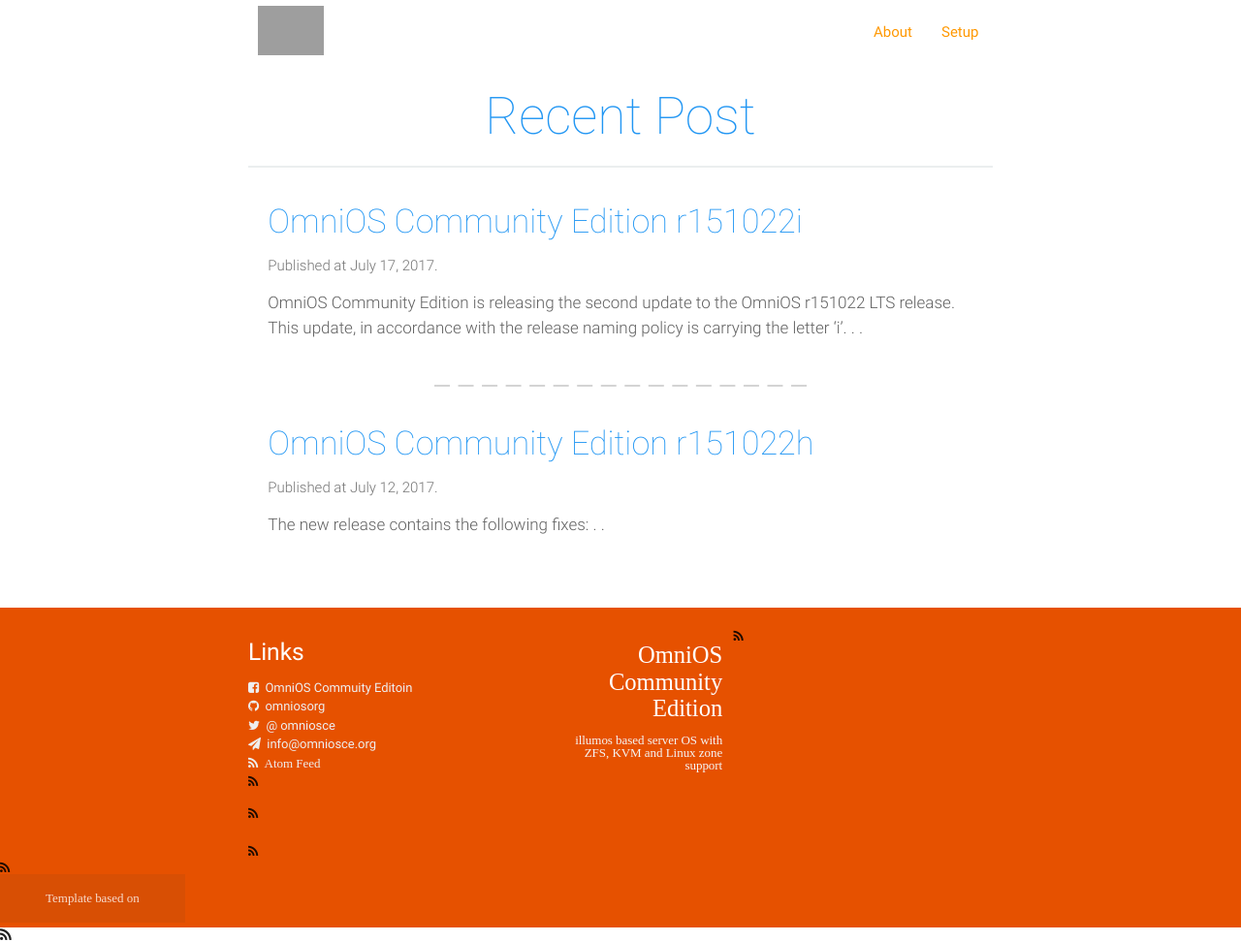
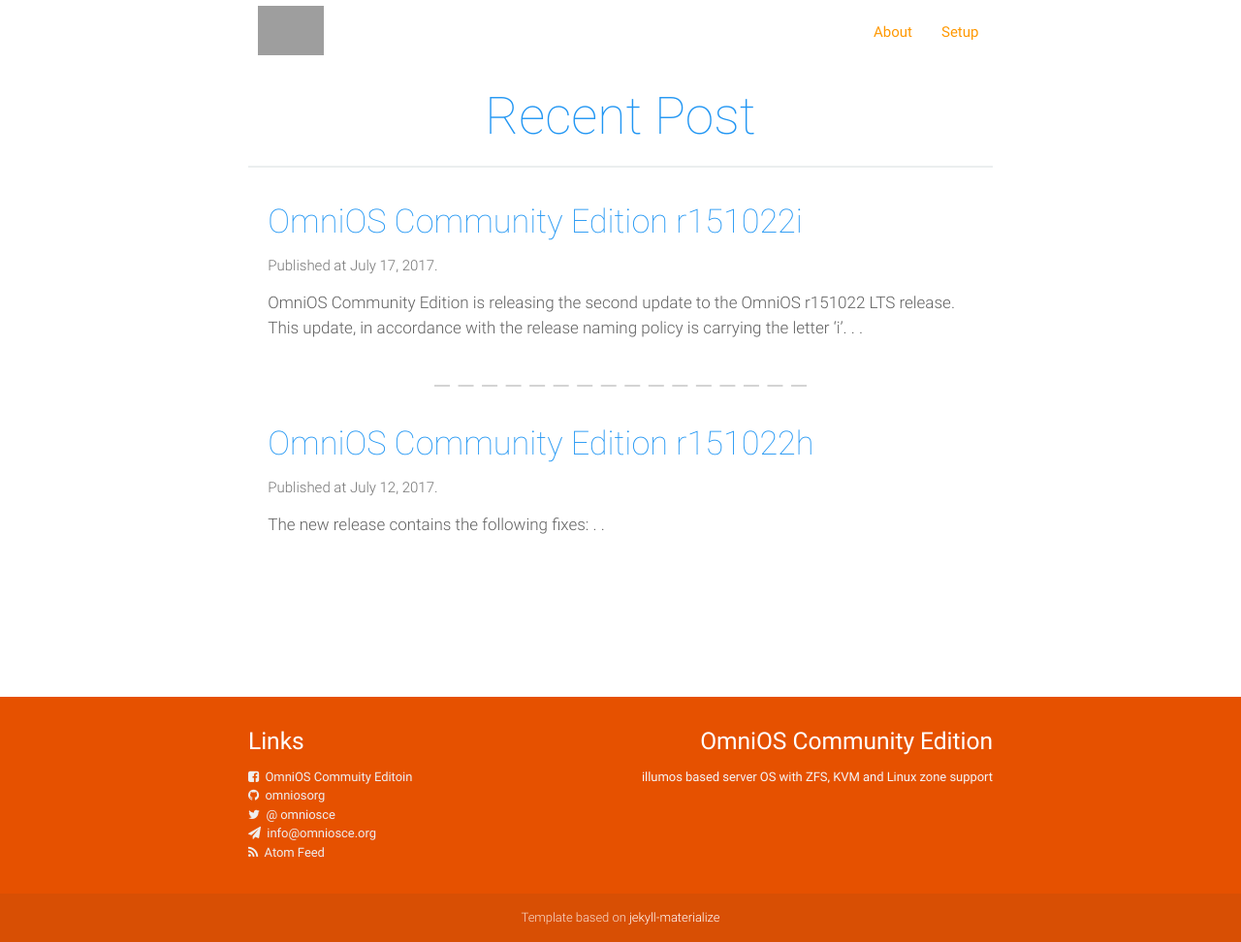
Before and after one commit to omniosorg/omniosorg.github.io, a Jekyll site: the page built from index.html, in a window 1280 px wide and 972 px high. Shown: the whole window at 97% size. Built offline with Jekyll 4.4.1, drawn with Linux system fonts in a browser that asks for light colours; the list of posts is cut into pages by our own code; grey boxes are pictures that could not be loaded.

Commit message:
fix layout

```diff
--- a/_includes/footer.html
+++ b/_includes/footer.html
@@ -7,7 +7,7 @@
           {% if site.owner.github.show == true %}<li><a class="grey-text text-lighten-3" href="https://github.com/{{ site.owner.github.username }}"><i class="fa fa-github"></i>&nbsp;&nbsp;{{ site.owner.github.username }}</a></li>{% endif %}
           {% if site.owner.twitter.show == true %}<li><a class="grey-text text-lighten-3" href="https://twitter.com/{{ site.owner.twitter.username }}"><i class="fa fa-twitter"></i>&nbsp;&nbsp;@ {{ site.owner.twitter.username }}</a></li>{% endif %}
           {% if site.owner.email %}<li><a class="grey-text text-lighten-3" href="mailto:{{ site.owner.email }}"><i class="fa fa-send"></i>&nbsp;&nbsp;{{ site.owner.email }}</a></li>{% endif %}
-          <li><a class="grey-text text-lighten-3" href="{{ "/feed.xml" | prepend: site.baseurl }}"><i class="fa fa-rss">&nbsp;&nbsp;Atom Feed</a></li>
+          <li><a class="grey-text text-lighten-3" href="{{ "/feed.xml" | prepend: site.baseurl }}"><i class="fa fa-rss"></i>&nbsp;&nbsp;Atom Feed</a></li>
         </ul>
       </div>
       <div class="col l6 offset-l2 s12 right-align">
```
